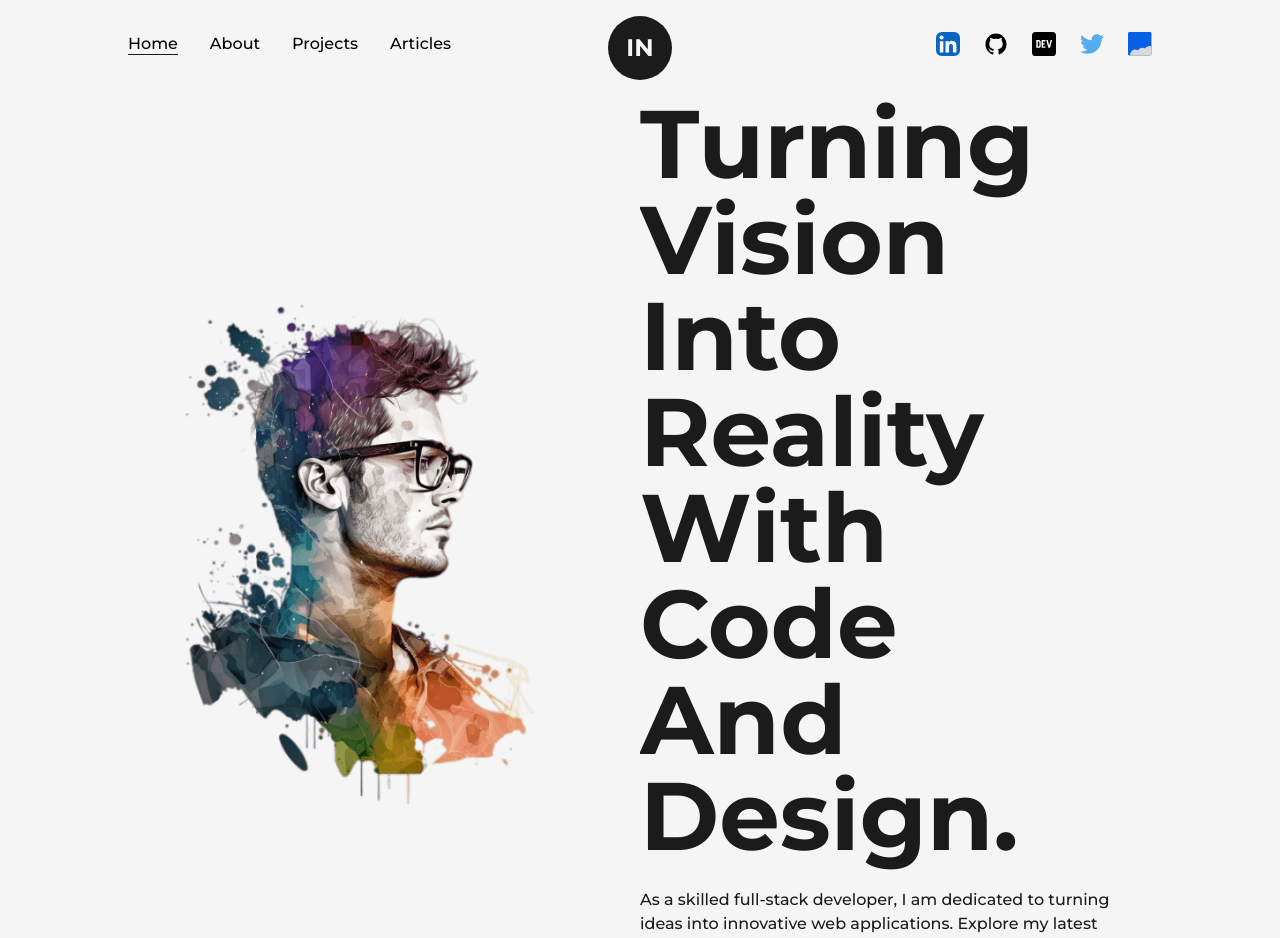
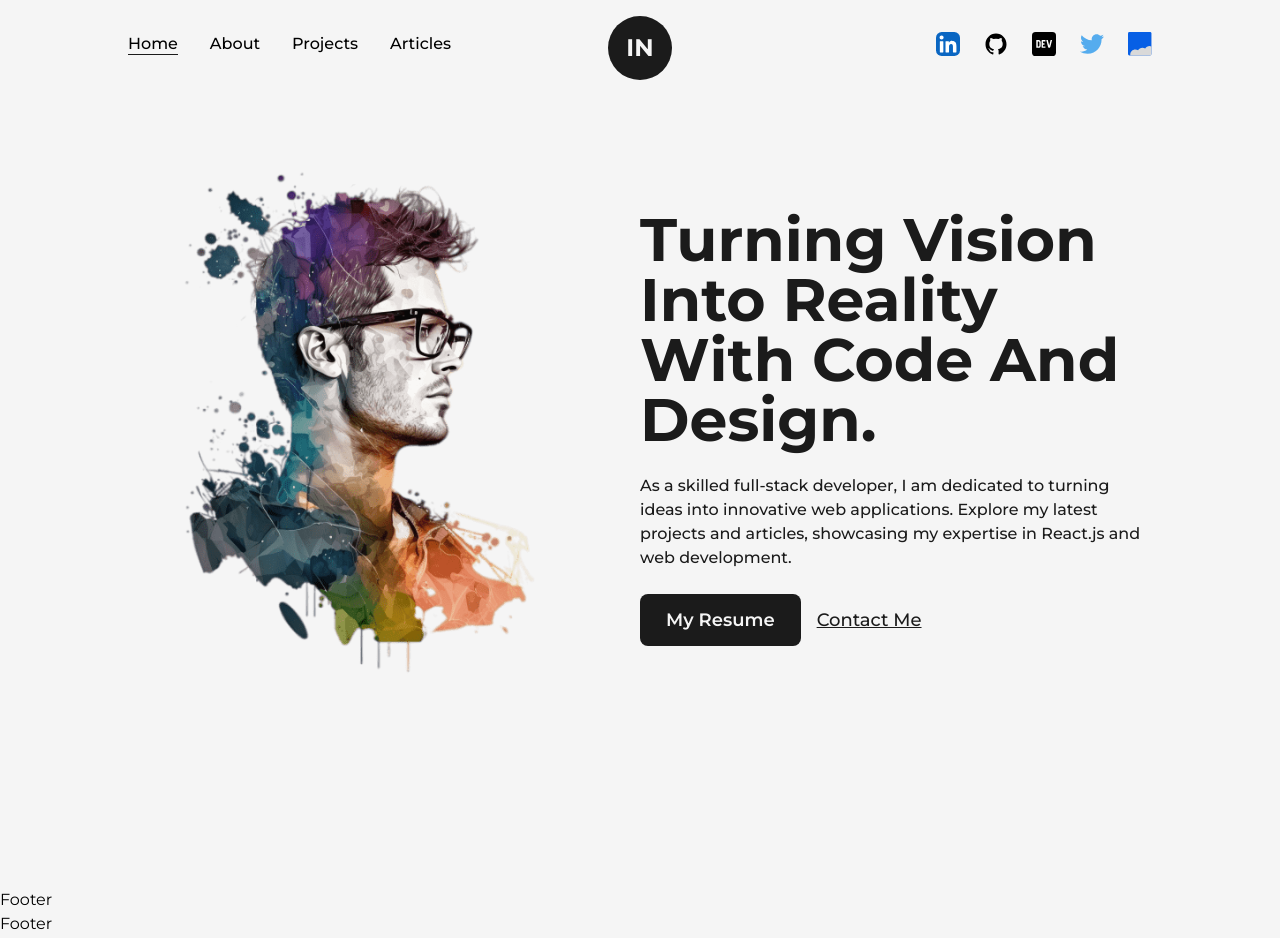
Before and after one commit to ilonavarro/portfolioCopy, a Next.js app: page / in a window 1280 px wide. Shown: the top 938 px of the page. Built offline with nearby package versions, Linux system fonts and the light colour scheme.

Commit message:
Update Next 13.4.2, add footer finished page

```diff
--- a/package.json
+++ b/package.json
@@ -11,9 +11,9 @@
   "dependencies": {
     "autoprefixer": "10.4.14",
     "eslint": "8.40.0",
-    "eslint-config-next": "13.4.1",
+    "eslint-config-next": "13.4.2",
     "framer-motion": "^10.12.10",
-    "next": "13.4.1",
+    "next": "13.4.2",
     "postcss": "8.4.23",
     "react": "18.2.0",
     "react-dom": "18.2.0",
--- a/src/app/layout.js
+++ b/src/app/layout.js
@@ -1,6 +1,7 @@
 import NavBar from '@/components/NavBar'
 import './globals.css'
 import { Montserrat } from 'next/font/google'
+import Footer from '@/components/Footer'
 
 const montserrat = Montserrat({
   subsets: ['latin'],
@@ -18,6 +19,7 @@ export default function RootLayout({ children }) {
       <body className={`${montserrat.variable} font-mont bg-light w-full min-h-screen `}>
         <NavBar />
         {children}
+        <Footer />
       </body>
     </html>
   )
--- a/src/app/page.js
+++ b/src/app/page.js
@@ -18,16 +18,29 @@ export default function Home() {
             />
           </div>
           <div className='w-1/2 flex flex-col items-center self-center'>
-            <AnimatedText className='text-6xl text-left'>
+            <AnimatedText className='!text-6xl !text-left'>
               Turning Vision Into Reality With Code And Design.
             </AnimatedText>
-            <p className='my-4 textbas font-medium'>
+            <p className='my-4 text-base font-medium'>
               As a skilled full-stack developer, I am dedicated to turning ideas into
               innovative web applications. Explore my latest projects and articles,
               showcasing my expertise in React.js and web development.
             </p>
-            <div>
-              <Link href='#'>My resume</Link>
+            <div className='flex items-center self-start mt-2'>
+              <Link
+                href='#'
+                className='flex items-center bg-dark text-light p-2.5 px-6 rounded-lg text-lg font-semibold
+                border-2 border-solid border-transparent
+                hover:bg-light hover:text-dark hover:border-dark '
+              >
+                My Resume
+              </Link>
+              <Link
+                href='/contact'
+                className='ml-4 text-lg font-medium capitalize text-dark underline'
+              >
+                Contact me
+              </Link>
             </div>
           </div>
         </div>
--- /dev/null
+++ b/src/components/Footer/index.js
@@ -0,0 +1,8 @@
+export default function Footer() {
+  return (
+    <div>
+      Footer
+      <p>Footer</p>
+    </div>
+  )
+}
```
Also changed, not shown: 1 other file (tests, documents, lock files or other folders).
